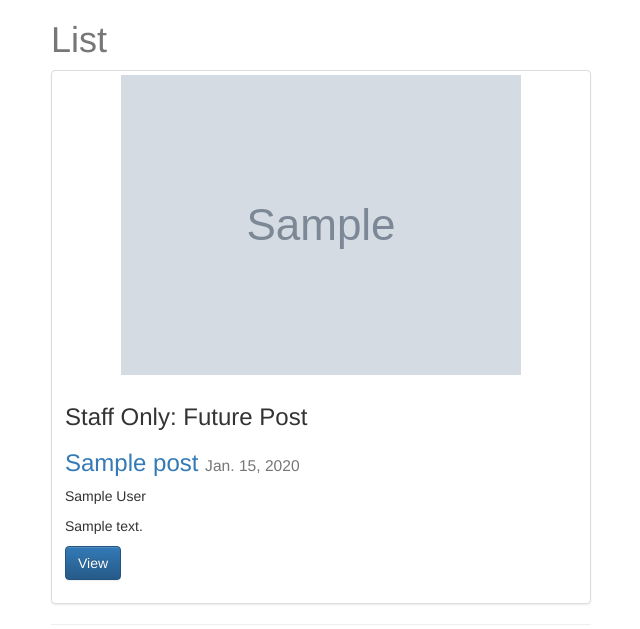
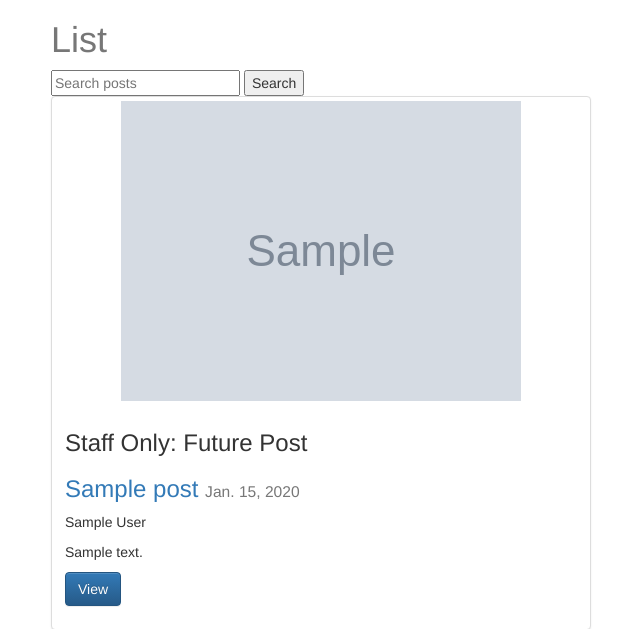
Before and after one commit to cropse/Django_Blog, a Django app: page /posts/ in a window 1280 px wide. Shown: the top 629 px of the page, without its empty margins (319-959 px from the left). Run offline with Django 3.2, Linux system fonts and the light colour scheme; a user stored in the database is signed in; tables that the repository leaves empty hold one stand-in row (values such as "Sample post"); grey boxes marked "Sample" are stand-in pictures; some libraries are stand-ins or nearby versions.

Commit message:
C3-47 multi filter UTC change to Taiwan markdown Jquery Search function complete

```diff
--- a/src/posts/views.py
+++ b/src/posts/views.py
@@ -4,6 +4,7 @@ from django.http import HttpResponse, HttpResponseRedirect, Http404
 from django.shortcuts import render, get_object_or_404, redirect
 from django.core.paginator import Paginator, EmptyPage, PageNotAnInteger
 from django.utils import timezone
+from django.db.models import Q
 
 # Create your views here.
 from .models import Post
@@ -47,8 +48,15 @@ def post_list(request):# list item
         queryset_list = Post.objects.all()
     else:
         queryset_list = Post.objects.active()
-
-    paginator = Paginator(queryset_list, 6) # Show 25 contacts per page
+    search_list = request.GET.get("user_search")
+    if search_list:
+        queryset_list = queryset_list.filter(
+            Q(title__icontains=search_list) |
+            Q(content__icontains=search_list)|
+            Q(user__first_name__icontains=search_list)|
+            Q(user__last_name__icontains=search_list)
+            )
+    paginator = Paginator(queryset_list, 5) # Show 5 contacts per page
     page_request_var = 'page'
     page = request.GET.get(page_request_var)
     try:
--- a/src/src/settings/base.py
+++ b/src/src/settings/base.py
@@ -100,7 +100,8 @@ AUTH_PASSWORD_VALIDATORS = [
 
 LANGUAGE_CODE = 'en-us'
 
-TIME_ZONE = 'UTC'
+TIME_ZONE = 'Asia/Taipei'
+# TIME_ZONE = 'UTC'
 
 USE_I18N = True
 
--- a/src/templates/base.html
+++ b/src/templates/base.html
@@ -34,5 +34,22 @@
 
 <!-- Latest compiled and minified JavaScript -->
 <script src="https://maxcdn.bootstrapcdn.com/bootstrap/3.3.7/js/bootstrap.min.js" integrity="sha384-Tc5IQib027qvyjSMfHjOMaLkfuWVxZxUPnCJA7l2mCWNIpG9mGCD8wGNIcPD7Txa" crossorigin="anonymous"></script>
+<script
+  src="https://code.jquery.com/jquery-3.1.1.min.js"
+  integrity="sha256-hVVnYaiADRTO2PzUGmuLJr8BLUSjGIZsDYGmIJLv2b8="
+  crossorigin="anonymous"></script>
+<script type="text/javascript" src="https://cdnjs.cloudflare.com/ajax/libs/marked/0.3.6/marked.min.js"></script>
+<script type="text/javascript">
+  $(document).ready(function(){
+    $(".content-markdown").each(function(){
+      var content = $(".content-markdown").text()
+      console.log(content)
+      var markedContent = marked(content)
+      console.log(markedContent)
+      $(this).html(markedContent)
+    })
+  })
+</script>
+
 </body>
 </html>
--- a/src/templates/post_detail.html
+++ b/src/templates/post_detail.html
@@ -22,7 +22,9 @@
 <p>Author: {{ instance.user.get_full_name }}</p>
 {% endif %}
 <div class="col-sm-10 col-sm-offset-1">
-{{ instance.content|linebreaks}}<br/>
+{# content #}
+<div class="content-markdown">
+{{ instance.content}}<br/>
 </div>
 
 <hr><br>
@@ -41,4 +43,5 @@ Updated at {{ instance.updated }}<br/>
 <div class=""></div>
 </div>
 
+</div>
 {% endblock content %}
--- a/src/templates/post_list.html
+++ b/src/templates/post_list.html
@@ -3,7 +3,10 @@
 
   <div class="col-sm-6 col-sm-offset-3">
     <h1>{{ title }}</h1>
-
+    <form method="GET" action="">
+      <input type="text" name="user_search" value="{{ request.GET.user_search }}" placeholder="Search posts">
+      <input type="submit" value="Search">
+    </form>
     {% for obj in object_list %}
       <div class="row">
         <div class="col-sm-12">
@@ -37,7 +40,8 @@
     <div class="pagination">
     <span class="step-links">
         {% if object_list.has_previous %}
-            <a href="?{{ page_request_var }}={{ object_list.previous_page_number }}">previous</a>
+            <a href="?{{ page_request_var }}={{ object_list.previous_page_number }}{% if request.GET.user_search %}&user_search={{ request.GET.user_search }}
+            {% endif %}">previous</a>
         {% endif %}
 
         <span class="current">
@@ -45,7 +49,8 @@
         </span>
 
         {% if object_list.has_next %}
-            <a href="?{{ page_request_var }}={{ object_list.next_page_number }}">next</a>
+            <a href="?{{ page_request_var }}={{ object_list.next_page_number }}{% if request.GET.user_search %}&user_search={{ request.GET.user_search }}
+            {% endif %}">next</a>
         {% endif %}
     </span>
     </div>
```
